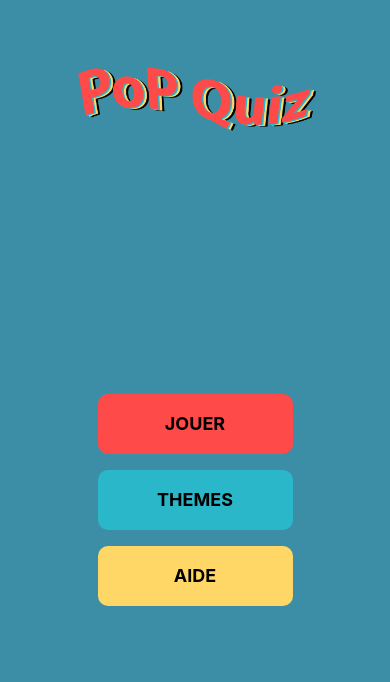
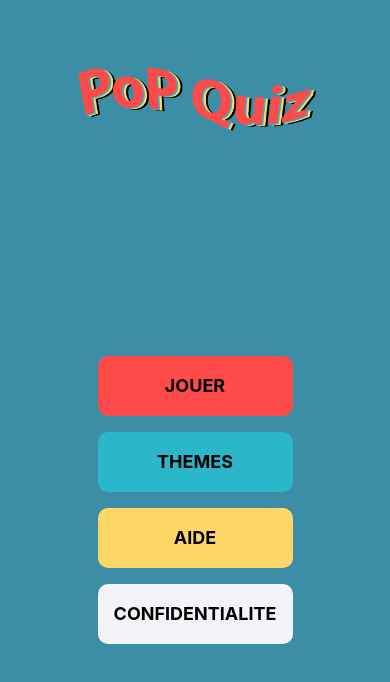
Before and after one commit to JulienIzz/pop-quizz, a React Native app: screen /Home in a window 390 px wide. Shown: the top 682 px of the page. Built offline with nearby package versions, Linux system fonts and the light colour scheme.

Commit message:
Release ready : Adding Confidentiality

```diff
--- a/src/pages/HomePage.jsx
+++ b/src/pages/HomePage.jsx
@@ -1,4 +1,4 @@
-import { View } from "react-native";
+import { Linking, View } from "react-native";
 import { MediumButton } from "../components/MediumButton";
 import { HeaderApp } from "../components/HeaderApp";
 import { useContext, useState } from "react";
@@ -42,6 +42,14 @@ export const HomePage = () => {
           text="AIDE"
           pressFunction={() => setModalVisible(!modalVisible)}
         />
+        <MediumButton
+          theme={theme}
+          colorType="neutral"
+          text="CONFIDENTIALITE"
+          pressFunction={() =>
+            Linking.openURL("https://papyroach.github.io/confidentiality.html")
+          }
+        />
       </View>
 
       <ModaleAide
```
